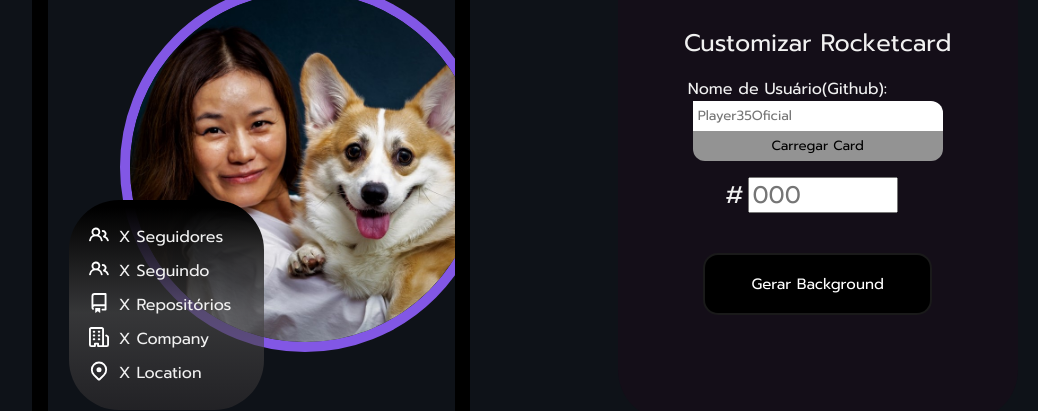
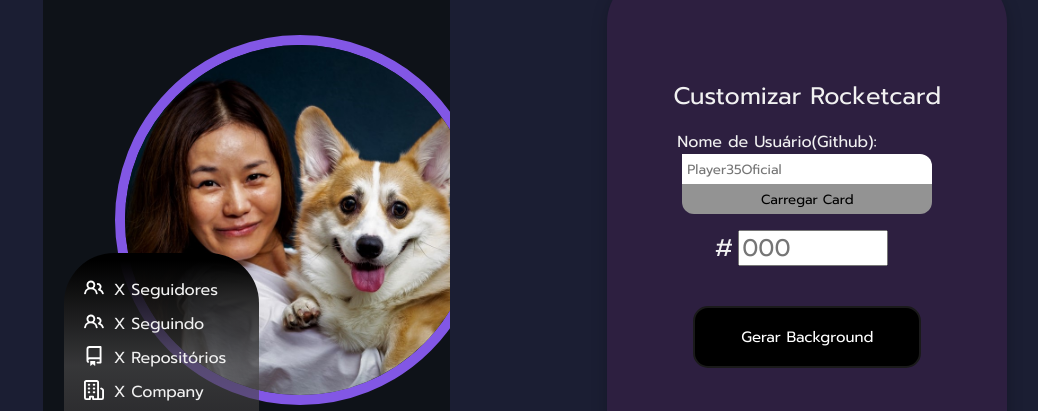
Before and after one commit to Player35Oficial/Desafio-Rocketcard, a plain HTML site: page index.html in a window 1280 px wide. Shown: the part 177-588 px from the top of the page, without its empty margins (115-1153 px from the left). Drawn offline with Linux system fonts and the light colour scheme.

Commit message:
adjust backgrounds and containers

```diff
--- a/style.css
+++ b/style.css
@@ -18,8 +18,10 @@ body {
     display: flex;
     justify-content: space-evenly;
     /* padding-top: 50px; */
-    background: var(--bg-card);
+    background: #1B1E33;
     color: var(--text);
+    height: 100vh;
+    align-items: center;
 }
 
 .cta-card {
@@ -42,9 +44,10 @@ body {
     width: 25rem;
     height: 31.25rem;
     border-radius: 50px;
-    background-color: #140e18;
+    background-color: #2D1F40;
     align-items: center;
     justify-content: center;
+    box-shadow: rgb(0 0 0 / 24%) 0px 6px 16px;
 }
 .customize-container h4 {
     justify-self: center;
@@ -96,6 +99,9 @@ body {
     background-color: #939393;
     transition: background-color 0.2s ease;
 }
+#user-link-btn:hover {
+    background-color: pink;
+}
 
 #colorText {
     font-family: 'Prompt', sans-serif;
@@ -130,9 +136,9 @@ body {
     display: flex;
     justify-content: center;
     align-items: center;
-    background-color: var(--bg);
-    width: 438px;
-    height: 693px;
+    /* background-color: var(--bg); */
+    /* width: 438px; */
+    /* height: 693px; */
     border-radius: 50px;
     transition: all 0.5s ease;
 }
```
